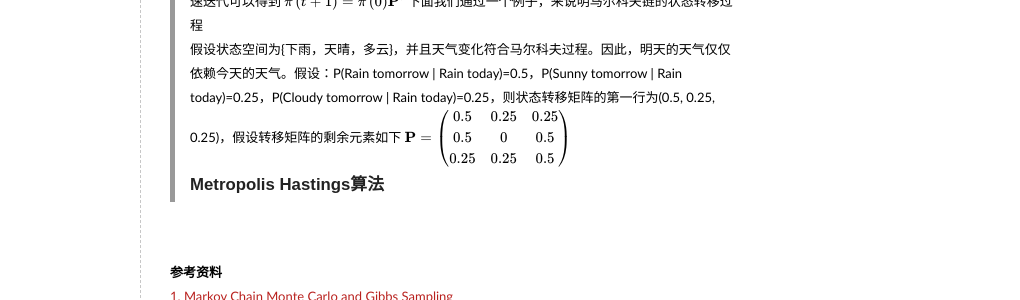
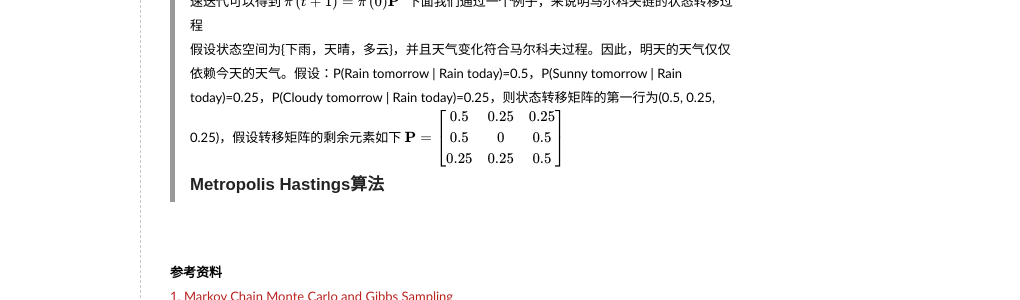
Before and after one commit to elan2wang/note, a Jekyll site: the page built from _posts/2013-05-10-LDA-note-mcmc-gibbs.md, in a window 1280 px wide and 900 px high, scrolled down 957 px. Shown: the part 370-670 px from the top of the window, without its empty margins (260-1280 px from the left). Built offline with Jekyll 4.4.1, drawn with Linux system fonts in a browser that asks for light colours; formulas are drawn with MathJax 3.

Commit message:
edit LDA note MCMC and Gibbs

```diff
--- a/_posts/2013-05-10-LDA-note-mcmc-gibbs.md
+++ b/_posts/2013-05-10-LDA-note-mcmc-gibbs.md
@@ -77,11 +77,12 @@ $$
 下面我们通过一个例子，来说明马尔科夫链的状态转移过程
 >假设状态空间为{下雨，天晴，多云}，并且天气变化符合马尔科夫过程。因此，明天的天气仅仅依赖今天的天气。假设：P(Rain tomorrow | Rain today)=0.5，P(Sunny tomorrow | Rain today)=0.25，P(Cloudy tomorrow | Rain today)=0.25，则状态转移矩阵的第一行为(0.5, 0.25, 0.25)，假设转移矩阵的剩余元素如下
 $$
-\mathbf{P}=\begin{pmatrix}
+\mathbf{P}= \\
+\begin{bmatrix}
 0.5 & 0.25 & 0.25 \\
 0.5 & 0 & 0.5 \\
 0.25 & 0.25 & 0.5 \\
-\end{pmatrix}
+\end{bmatrix}
 $$
 ###Metropolis Hastings算法
 
```
